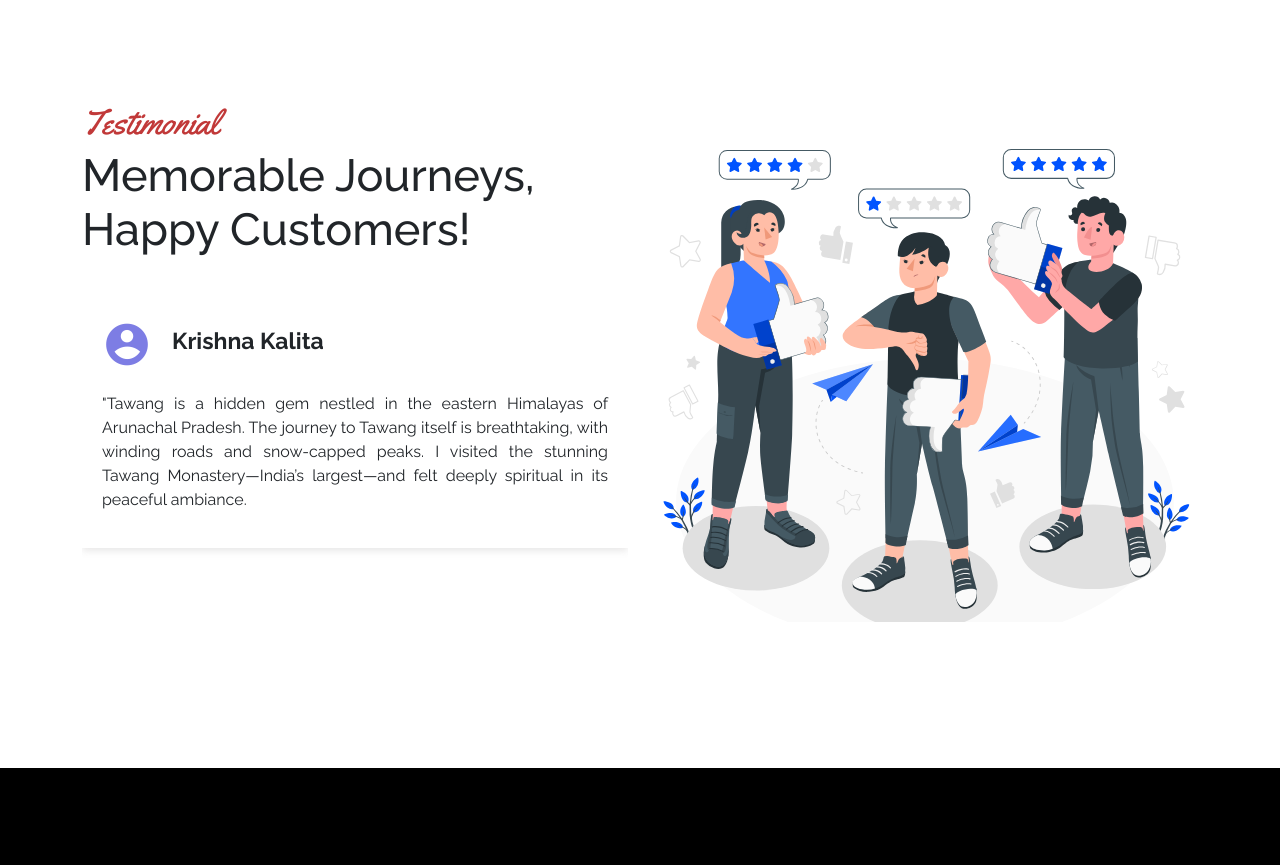
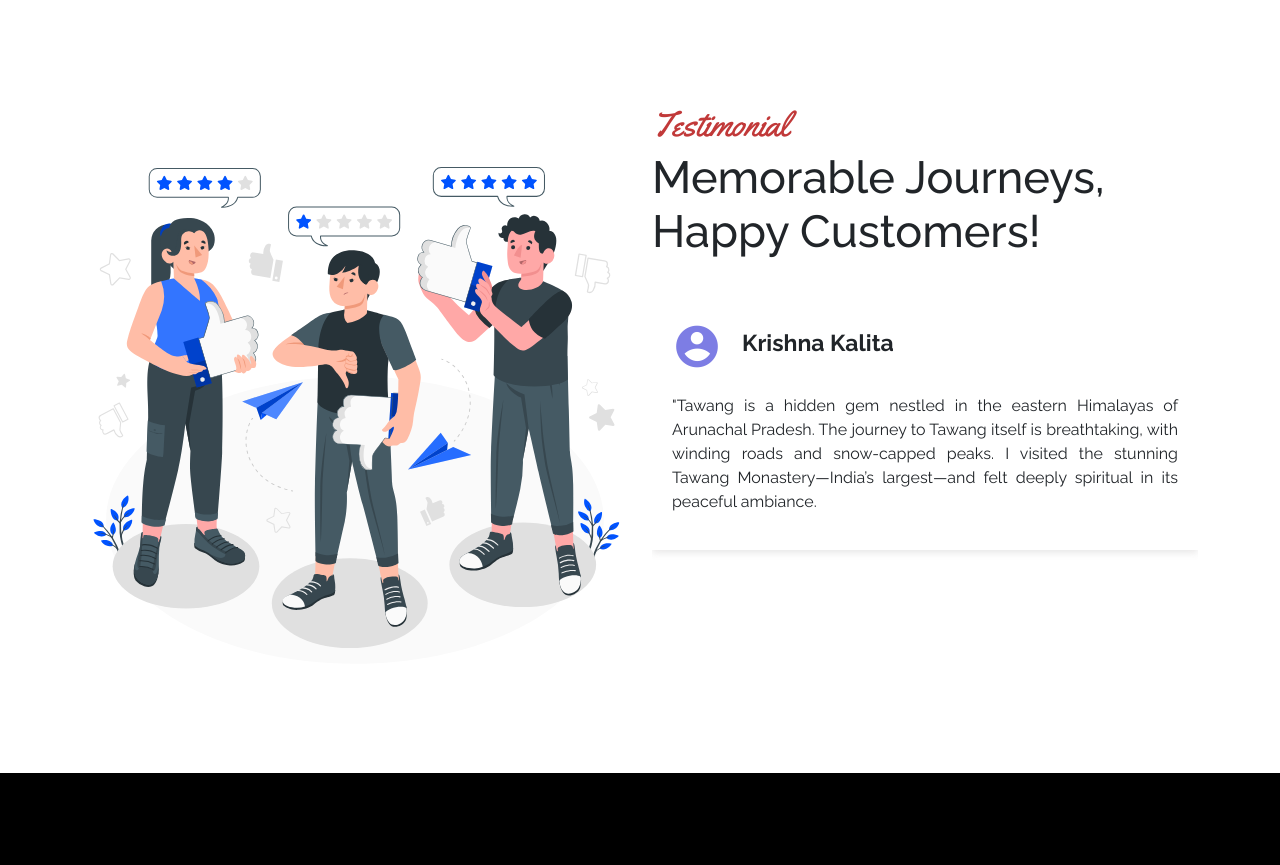
Before and after one commit to GIYASAHMED/TOUR-TRAVEL, a plain HTML site: page index.html in a window 1280 px wide. Shown: the part 8301-9166 px from the top of the page. Drawn offline with nearby package versions, Linux system fonts and the light colour scheme.

Commit message:
customerriviewsection

```diff
--- a/index.html
+++ b/index.html
@@ -1025,6 +1025,11 @@
         <div class="container">
           <div class="row abt">
             <div class="col-lg-6">
+              <div class="happyCustomer">
+                <img src="./testi.svg" alt="" />
+              </div>
+            </div>
+            <div class="col-lg-6">
               <div class="aboutUsContnt">
                 <span>Testimonial</span>
                 <h3>Memorable Journeys, Happy Customers!</h3>
@@ -1115,9 +1120,6 @@
                   </div>
                 </div>
               </div>
-            </div>
-            <div class="col-lg-6">
-              <div class="happyCustomer"></div>
             </div>
           </div>
         </div>
--- a/style.css
+++ b/style.css
@@ -444,7 +444,6 @@ span {
 }
 .point {
   display: flex;
-  /* justify-content: space-between; */
   align-items: flex-start;
 }
 .point i {
@@ -463,7 +462,6 @@ span {
 
 #why {
   width: 100%;
-  /* height: 60vh; */
 }
 .whyImg {
   width: 100%;
@@ -488,22 +486,29 @@ span {
   justify-content: center;
   align-items: center;
   color: #fff;
-  order: 0;
 }
 .discoverContent {
   background-color: #0000009b;
   text-align: center;
   padding: 20px 40px;
-  order: 1;
+}
+.happyCustomer {
+  margin-top: 30px;
 }
 
-.happyCustomer {
+.happyCustomer img {
   width: 100%;
-  height: 60vh;
-  background-image: url("./testi.svg");
-  background-size: cover;
-  background-position: center;
-  background-repeat: no-repeat;
+  height: 100%;
+  object-fit: cover;
+}
+
+.rvcontent {
+  box-shadow: rgba(118, 114, 114, 0.2) 0px 2px 8px 0px;
+  padding: 20px 20px;
+}
+.rvcontent p {
+  font-size: 16px;
+  margin-top: 10px;
 }
 .customerReviewSlide {
   height: fit-content;
@@ -522,14 +527,7 @@ span {
   font-size: 23px;
   font-weight: bold;
 }
-.rvcontent {
-  box-shadow: rgba(118, 114, 114, 0.2) 0px 2px 8px 0px;
-  padding: 20px 20px;
-}
-.rvcontent p {
-  font-size: 16px;
-  margin-top: 10px;
-}
+
 #customerId {
   width: 100px;
   height: 100px;
```
